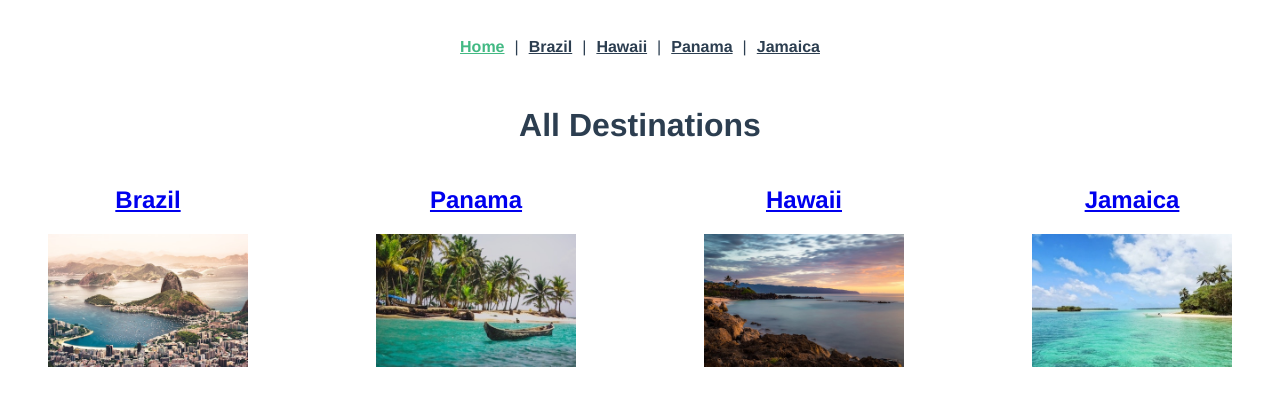
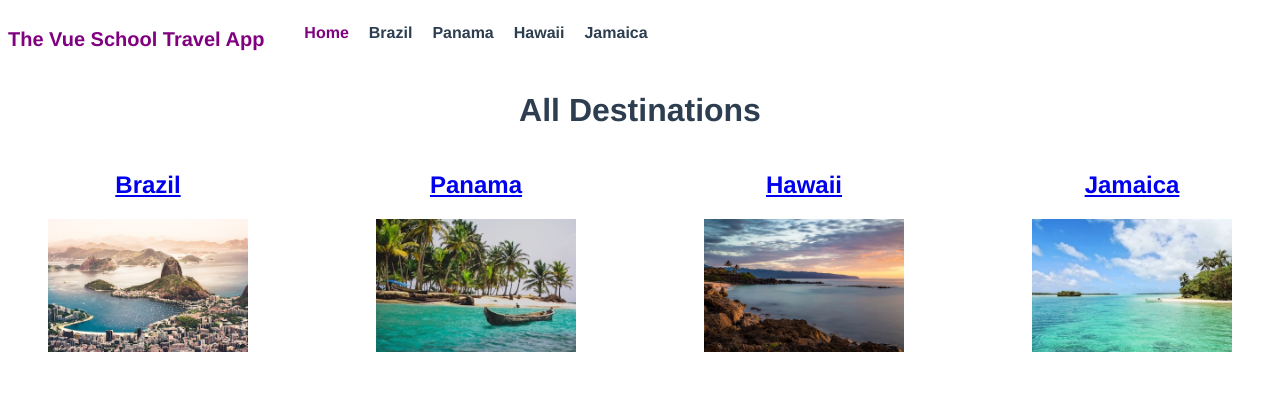
Before and after one commit to JuditAldeguer/vue-router-travel-guide, a Vue app: page /details in a window 1280 px wide. Shown: the top 406 px of the page. Built offline with nearby package versions, Linux system fonts and the light colour scheme.

Commit message:
perf-styles: dinamic route-links & styles

```diff
--- a/src/components/TheNavigation.vue
+++ b/src/components/TheNavigation.vue
@@ -1,28 +1,65 @@
 <template>
   <nav id="nav">
-    <router-link to="/">Home</router-link>|
-    <router-link to="/brazil">Brazil</router-link>|
-    <router-link to="/hawaii">Hawaii</router-link>|
-    <router-link to="/panama">Panama</router-link>|
-    <router-link to="/jamaica">Jamaica</router-link>
+    <p class="logo">The Vue School Travel App</p>
+    <ul class="nav-links">
+      <li class="links"><router-link to="/">Home</router-link></li>
+      <li
+        class="links"
+        v-for="destination in destinations"
+        :key="destination.name"
+      >
+        <router-link
+          :to="{ name: 'DestinationDetails', params: { id: destination.id } }"
+        >
+          {{ destination.name }}
+        </router-link>
+      </li>
+    </ul>
   </nav>
 </template>
+
+<script>
+import store from "@/store";
+export default {
+  data() {
+    return {
+      destinationId: this.$route.params.id,
+      destinations: store.destinations
+    };
+  },
+};
+</script>
 
 <style scoped>
 #nav {
   display: flex;
-  align-items: center;
-  justify-content: center;
-  padding: 30px;
 }
 
 #nav a {
+  color: #2c3e50;
+  text-decoration: none;
   font-weight: bold;
-  color: #2c3e50;
-  padding: 0 10px;
 }
 
 #nav a.router-link-exact-active {
-  color: #42b983;
+  color: purple;
+}
+
+.nav-links{
+
+  display: flex;
+}
+
+.links{
+  padding-right: 20px;
+  list-style: none;
+}
+.links:hover{
+  text-decoration: underline;
+}
+.logo{
+  font-size: 20px;
+  color: purple;
+  font-weight: bold;
 }
 </style>
```
